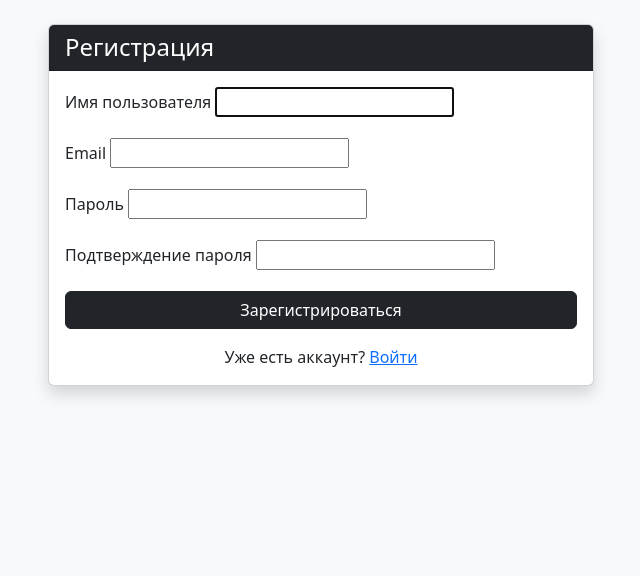
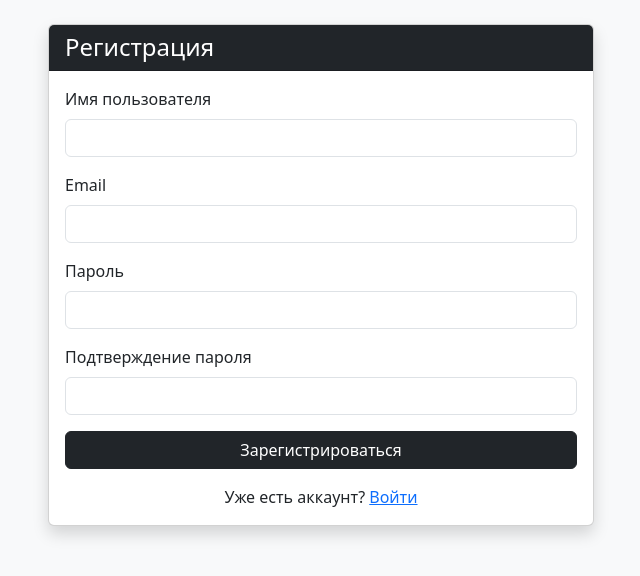
Before and after one commit to krstll11/PROJECTITOG, a Django app: page /register/ in a window 1280 px wide. Shown: the part 56-632 px from the top of the page, without its empty margins (319-959 px from the left). Run offline with Django 5.2, Linux system fonts and the light colour scheme; some libraries are stand-ins or nearby versions.

Commit message:
best finale

```diff
--- a/poster/templates/register.html
+++ b/poster/templates/register.html
@@ -12,28 +12,28 @@
                     {% csrf_token %}
                     <div class="mb-3">
                         <label class="form-label">Имя пользователя</label>
-                        {{ form.username }}
+                        <input type="text" name="username" class="form-control">
                         {% if form.username.errors %}
                             <div class="text-danger">{{ form.username.errors }}</div>
                         {% endif %}
                     </div>
                     <div class="mb-3">
                         <label class="form-label bg">Email</label>
-                        {{ form.email }}
+                        <input type="text" name="email" class="form-control">
                         {% if form.email.errors %}
                             <div class="text-danger">{{ form.email.errors }}</div>
                         {% endif %}
                     </div>
                     <div class="mb-3">
                         <label class="form-label">Пароль</label>
-                        {{ form.password1 }}
+                        <input type="password" name="password1" class="form-control">
                         {% if form.password1.errors %}
                             <div class="text-danger">{{ form.password1.errors }}</div>
                         {% endif %}
                     </div>
                     <div class="mb-3">
                         <label class="form-label">Подтверждение пароля</label>
-                        {{ form.password2 }}
+                        <input type="password" name="password2" class="form-control">
                         {% if form.password2.errors %}
                             <div class="text-danger">{{ form.password2.errors }}</div>
                         {% endif %}
```
Also changed, not shown: db.sqlite3.
